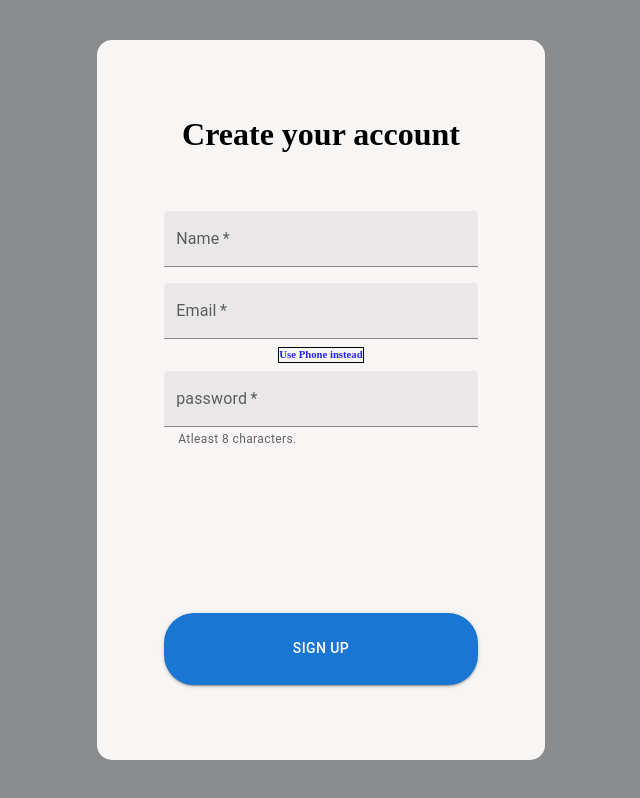
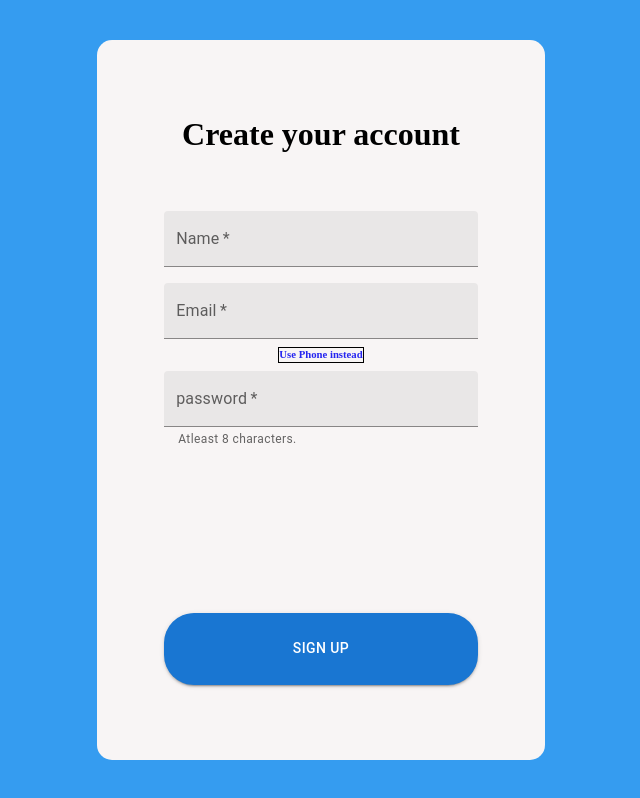
Before and after one commit to sahureshma/project-all, a React (Vite) app in the folder twitter-clone/: page /signup in a window 1280 px wide. Shown: the whole page, without its empty margins (319-959 px from the left). Built offline with nearby package versions, Linux system fonts and the light colour scheme.

Commit message:
css modified

```diff
--- a/twitter-clone/src/component/SignUp/signup.module.css
+++ b/twitter-clone/src/component/SignUp/signup.module.css
@@ -3,11 +3,14 @@
     padding: 0px;
 }
 .body{
-    background-color: #8b8c8d;
+    background-color: #359cf0;
     display: flex;
     justify-content: center;
 
 
+}
+h1{
+    text-align: center;
 }
 .signuppage{
     display: flex;
```
